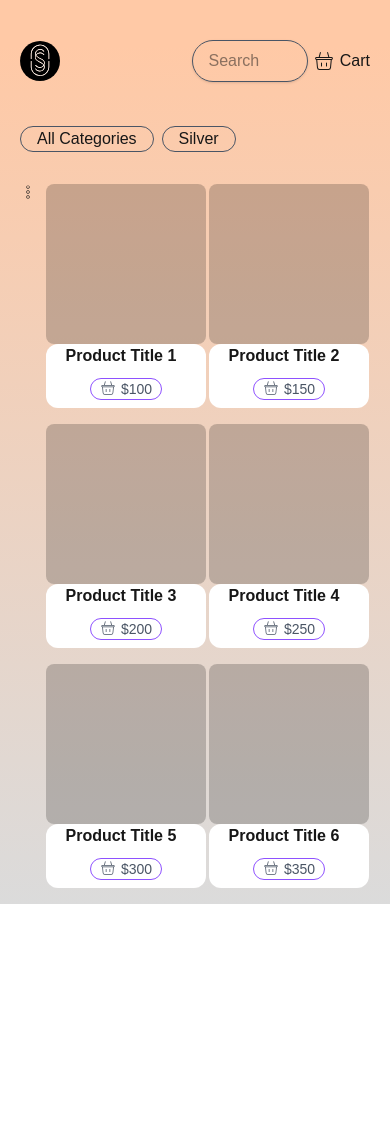
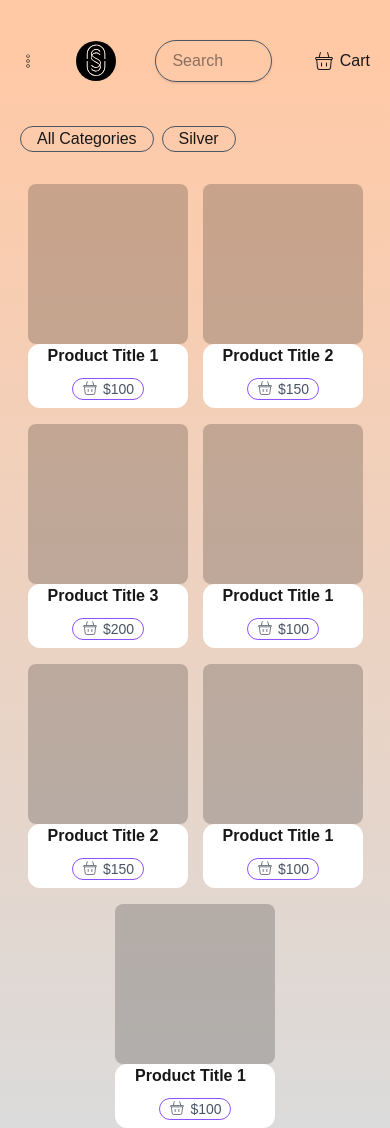
Before and after one commit to Omar2461/silver_style, a Next.js app: page /products in a window 390 px wide. Before the commit the page ends 904 px from the top, so only its background shows below. Built offline with nearby package versions, Linux system fonts and the light colour scheme; data requests are answered from the project's data file.

Commit message:
feat: Improve responsive design across the products bage

```diff
--- a/app/products/page.tsx
+++ b/app/products/page.tsx
@@ -1,5 +1,4 @@
 import Container from "@/components/General/Container";
-import Menu from "@/components/General/Menu";
 import Header from "@/components/productsPage/Header";
 import ProductsSeaction from "@/components/productsPage/ProductsSeaction";
 import SideBarPro from "@/components/productsPage/SideBar";
@@ -8,19 +7,10 @@ import CategoriesSeaction from "@/components/productsPage/categoriesSeaction";
 function Products() {
   return (
     <Container>
-      {/* Header */}
       <Header />
-
-      {/* Categories */}
       <CategoriesSeaction />
       <div className="flex gap-6 mt-4 ">
-        {/* Sidebar */}
         <SideBarPro className="hidden md:block" />
-
-        <Menu className="md:hidden -mr-5" Component={SideBarPro}/>
-
-
-        {/* Products Grid */}
         <ProductsSeaction />
       </div>
     </Container>
--- a/components/General/Menu.tsx
+++ b/components/General/Menu.tsx
@@ -8,7 +8,7 @@ import { useSidebar } from "../../context/SidebarContext";
 
 interface menuProps {
   className: string;
-  Component: React.ForwardRefExoticComponent<React.RefAttributes<HTMLDivElement>>;
+  Component: React.ForwardRefExoticComponent<React.PropsWithChildren<React.RefAttributes<HTMLDivElement>>>;
   children?: React.ReactNode;
 }
 
@@ -45,7 +45,7 @@ function Menu({ className, children, Component }: menuProps) {
           isOpen ? "visible" : "hidden"
         }`}
       >
-        <Component ref={menuRef}/>
+        <Component ref={menuRef}>{children}</Component>
       </div>
     </span>
   );
--- a/components/General/SideBar.tsx
+++ b/components/General/SideBar.tsx
@@ -3,14 +3,13 @@
 import { forwardRef, useEffect, useState } from "react";
 import { createPortal } from "react-dom";
 import { useSidebar } from "@/context/SidebarContext";
-import SideBarEl from "./SideBarEl";
 
 interface SideBarProps {
   children?: React.ReactNode;
   className?: string;
 }
 
-const SideBar = forwardRef<HTMLDivElement, SideBarProps>(({ className }, ref) => {
+const SideBar = forwardRef<HTMLDivElement, SideBarProps>(({ className,children }, ref) => {
   const { isOpen } = useSidebar();
   const [container, setContainer] = useState<HTMLElement | null>(null);
 
@@ -23,15 +22,14 @@ const SideBar = forwardRef<HTMLDivElement, SideBarProps>(({ className }, ref) =>
   if (!container) return null;
 
 
-
   return createPortal(
     <div
       ref={ref}
-      className={`fixed bg-black/80 text-white top-0 left-0 h-full w-[250px]
+      className={`fixed rounded-md bg-black/80 text-white top-0 left-0 h-full w-[250px]
         transition-transform duration-500 ease-in-out z-50 ${className}
         ${isOpen ? "translate-x-0" : "-translate-x-full"}`}
     >
-      <SideBarEl />
+      {children}
     </div>,
     container
   );
--- a/components/General/SideBarEl.tsx
+++ b/components/General/SideBarEl.tsx
@@ -1,3 +1,6 @@
+"use client";
+
+import { useSidebar } from "@/context/SidebarContext";
 import Link from "next/link";
 
 function SideBarEl() {
@@ -7,9 +10,12 @@ function SideBarEl() {
     { title: "About", href: "/about" },
     { title: "Contact", href: "/contact" },
   ];
+
+  const { toggleSidebar } = useSidebar();
+
   const renderLinks = links.map((link, idx) => (
     <Link key={idx} href={link.href} className="p-3">
-      <li className="hover:text-gray-300 cursor-pointer">{link.title}</li>
+      <li className="hover:text-gray-300 cursor-pointer" onClick={()=>{toggleSidebar()}}>{link.title}</li>
     </Link>
   ));
 
--- a/components/HomePage/Header.tsx
+++ b/components/HomePage/Header.tsx
@@ -8,13 +8,14 @@ import NavItems from "../General/NavItems";
 import Link from "next/link";
 import Menu from "../General/Menu";
 import SideBarHome from "../General/SideBar";
+import SideBarEl from "../General/SideBarEl";
 
 
 function Header() {
   return (
     <div className="flex w-full justify-between items-center lg:text-[20px] xl:text-[23px] pr-5 transition-all duration-500">
       <div>
-        <Menu className="md:hidden" Component={SideBarHome}/>
+        <Menu className="md:hidden" Component={SideBarHome}><SideBarEl/></Menu>
         <NavItems className="hidden md:flex" />
       </div>
 
--- a/components/productsPage/Header.tsx
+++ b/components/productsPage/Header.tsx
@@ -1,15 +1,20 @@
 "use client";
 
-import { useSidebar } from "@/context/SidebarContext";
 import Image from "next/image";
 
 import { CiShoppingBasket } from "react-icons/ci";
+import Menu from "../General/Menu";
+import ProductsCateg from "./ProductsCateg";
+import SideBar from "../General/SideBar";
 
 function Header() {
-  const { isOpen } = useSidebar();
   return (
     <header className="flex justify-between items-center mb-6">
-      <a href="./" className={`${isOpen?"hidden":""}`}>
+      <Menu className="md:hidden" Component={SideBar}>
+        <ProductsCateg />
+      </Menu>
+
+      <a href="./">
         <Image
           src="/silverStyle.svg"
           className="rounded-full cursor-pointer transition-all duration-500"
@@ -23,9 +28,9 @@ function Header() {
       <input
         type="text"
         placeholder="Search"
-        className={`w-1/3 rounded-full px-4 py-2 border border-gray-600 shadow-sm -mr-32 md:mr-0
+        className={`w-1/3 rounded-full px-4 py-2 border border-gray-600 shadow-sm  md:mr-0
         focus:outline-none focus:border-black/10 focus:bg-black/10 hover:bg-black/10
-         hover:border-black/10 ${isOpen?"ml-40":""} transition-all duration-500`}
+         hover:border-black/10 transition-all duration-500`}
       />
       <div className="flex gap-6 items-center">
         <a className="flex space-x-1 cursor-pointer hover:scale-105 transtion duration-400 ease-in-out">
--- /dev/null
+++ b/components/productsPage/ProductsCateg.tsx
@@ -0,0 +1,26 @@
+"use client";
+
+import { useSidebar } from "@/context/SidebarContext";
+
+function ProductsCateg() {
+  const categories = [
+    "All Products",
+    "Neacklace",
+    "Bracelet",
+    "Earrings",
+    "Ring",
+  ];
+
+  const { toggleSidebar } = useSidebar();
+  const renderLinks = categories.map((el, idx) => (
+    <li key={idx} className="hover:text-gray-300 cursor-pointer" onClick={()=>{toggleSidebar()}}>
+      {el}
+    </li>
+  ));
+
+  return (
+    <ul className="flex flex-col space-y-5 px-4 py-5 text-xl">{renderLinks}</ul>
+  );
+}
+
+export default ProductsCateg;
--- a/components/productsPage/ProductsSeaction.tsx
+++ b/components/productsPage/ProductsSeaction.tsx
@@ -1,25 +1,35 @@
 "use client";
 
-import { useSidebar } from "@/context/SidebarContext";
 import Button from "../General/Button";
 
 import { CiShoppingBasket } from "react-icons/ci";
+import { useProductsStore } from "@/store/products_store";
+import { useEffect } from "react";
+
+type ProductsType = {
+  id: number;
+  title: string;
+  price: number;
+};
+
+interface Category {
+  id: string;
+  name: string;
+  products: ProductsType[];
+}
 
 function ProductsSeaction() {
-  const { isOpen } = useSidebar();
-  const products = [
-    { id: 1, title: "Product Title 1", price: 100.0 },
-    { id: 2, title: "Product Title 2", price: 150.0 },
-    { id: 3, title: "Product Title 3", price: 200.0 },
-    { id: 4, title: "Product Title 4", price: 250.0 },
-    { id: 5, title: "Product Title 5", price: 300.0 },
-    { id: 6, title: "Product Title 6", price: 350.0 },
-  ];
+  const {categories ,fetchCategories } = useProductsStore() as { categories: Category[]; fetchCategories: () => void }
 
-  const renderProducts = products.map((product, idx) => {
+  useEffect(() => {
+    fetchCategories();
+  }, []);
+
+  const renderProducts = categories.flatMap((category) =>
+    category.products.map((product) => {
       return (
         <div
-        key={idx}
+          key={product.id}
           className="relative hover:scale-105 transtion duration-400 ease-in-out md:w-40 lg:w-50 xl:w-70 w-40  "
         >
           <div className="w-full h-40 bg-black/20 rounded-lg"></div>
@@ -28,19 +38,18 @@ function ProductsSeaction() {
             <Button className="absolute bottom-2 text-gray-600 border border-violet-500 w-18 md:w-25 space-x-1 flex justify-center ">
               <span>
                 <CiShoppingBasket className="text-lg md:text-xl" />
-            </span>{" "}
+              </span>
               <span className="text-sm md:text-md">${product.price}</span>
             </Button>
           </div>
         </div>
       );
-  });
+    })
+  );
 
   return (
     <main
-      className={`flex flex-wrap justify-around space-y-4 ${
-        isOpen ? "mt-15 " : ""
-      }md:mt-0 md:space-x-3 md:space-y-8 transtion duration-400`}
+      className={`flex flex-wrap justify-around space-y-4 md:mt-0 md:space-x-3 md:space-y-8 transtion duration-400`}
     >
       {renderProducts}
     </main>
--- a/components/productsPage/categoriesSeaction.tsx
+++ b/components/productsPage/categoriesSeaction.tsx
@@ -1,12 +1,10 @@
 "use client";
 
-import { useSidebar } from "@/context/SidebarContext";
 import Button from "../General/Button";
 
 import { useState } from "react";
 
 function CategoriesSeaction() {
-  const { isOpen } = useSidebar();
   const [active, setActive] = useState<string | null>(null);
 
   const Categories = ["All Categories", "Silver"];
@@ -29,7 +27,7 @@ function CategoriesSeaction() {
   });
   return (
     <div
-      className={`flex gap-2 overflow-x-auto pb-4 w-fit ${isOpen?"ml-[132px]":""} transtion duration-400`}
+      className={`flex gap-2 overflow-x-auto pb-4 w-fit transtion duration-400`}
     >
       {renderCategories}
     </div>
--- /dev/null
+++ b/db.json
@@ -0,0 +1,35 @@
+{
+  "categories": [
+    {
+      "id": 1,
+      "name": "Necklace",
+      "products": [
+        { "id": 1, "title": "Product Title 1", "price": 100 },
+        { "id": 2, "title": "Product Title 2", "price": 150 },
+        { "id": 3, "title": "Product Title 3", "price": 200 }
+      ]
+    },
+    {
+      "id": 2,
+      "name": "Bracelet",
+      "products": [
+        { "id": 55, "title": "Product Title 1", "price": 100 },
+        { "id": 269, "title": "Product Title 2", "price": 150 }
+      ]
+    },
+    {
+      "id": 3,
+      "name": "Earrings",
+      "products": [
+        { "id": 785, "title": "Product Title 1", "price": 100 }
+      ]
+    },
+    {
+      "id": 4,
+      "name": "Ring",
+      "products": [
+        { "id": 145, "title": "Product Title 1", "price": 100 }
+      ]
+    }
+  ]
+}
--- a/package.json
+++ b/package.json
@@ -4,16 +4,19 @@
   "private": true,
   "scripts": {
     "dev": "next dev",
+    "dev:server":"json-server --watch db.json --port 3005",
     "build": "next build",
     "start": "next start",
     "lint": "eslint"
   },
   "dependencies": {
     "framer-motion": "^12.23.24",
+    "json-server": "^1.0.0-beta.3",
     "next": "^16.0.7",
     "react": "19.2.0",
     "react-dom": "19.2.0",
-    "react-icons": "^5.5.0"
+    "react-icons": "^5.5.0",
+    "zustand": "^5.0.9"
   },
   "devDependencies": {
     "@tailwindcss/postcss": "^4",
--- /dev/null
+++ b/store/products_store.tsx
@@ -0,0 +1,28 @@
+import { create } from "zustand";
+
+type ProductsType = {
+  id: number;
+  title: string;
+  price: number;
+};
+
+type Category = {
+  id: number;
+  name: "Necklace" | "Bracelet" | "Earrings" | "Ring";
+  products: ProductsType[];
+};
+
+interface ProductsStateType {
+  categories: Category[];
+  fetchCategories: () => Promise<void>;
+}
+
+export const useProductsStore = create((set) => ({
+  categories: [],
+
+  fetchCategories: async () => {
+    const res = await fetch("http://localhost:3005/categories");
+    const data = await res.json();
+    set({ categories: data });
+  },
+}));
```
Also changed, not shown: 1 other file (tests, documents, lock files or other folders). Lines whose indentation alone changed are shown as unchanged.
